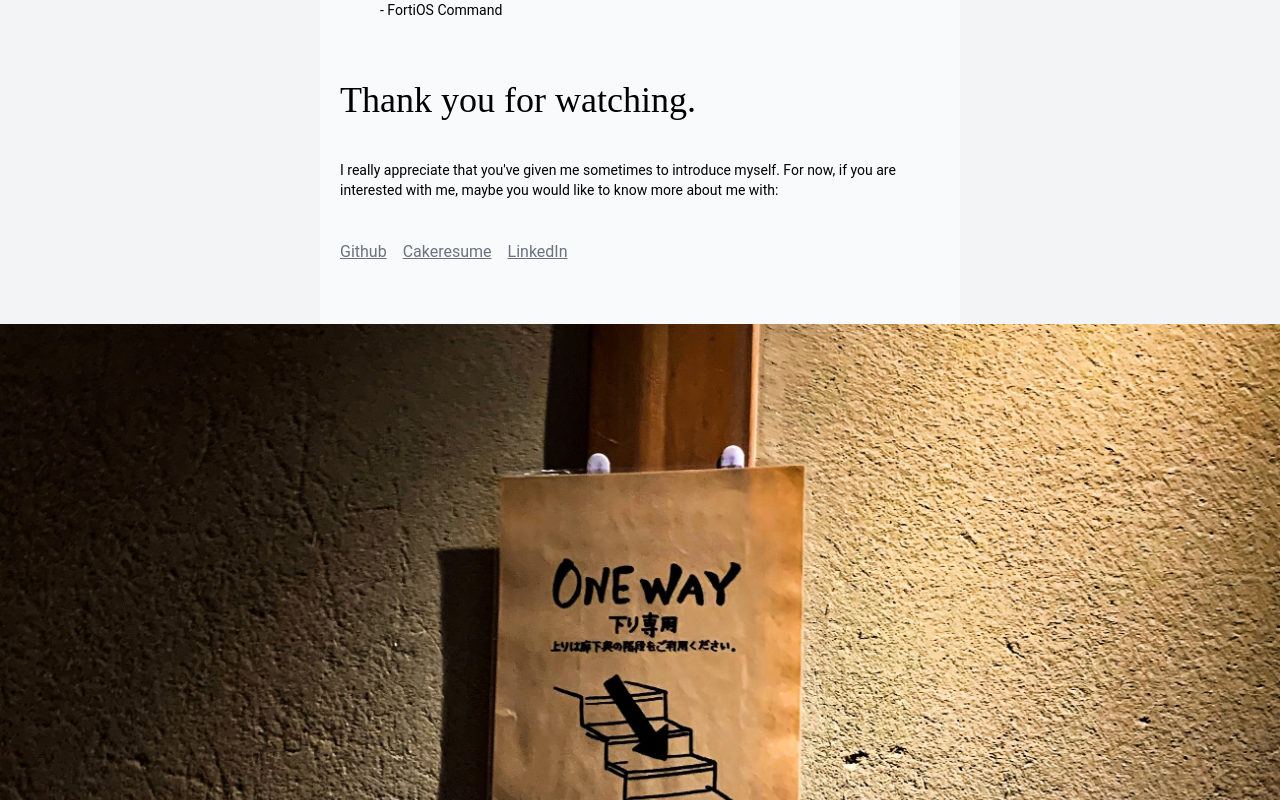
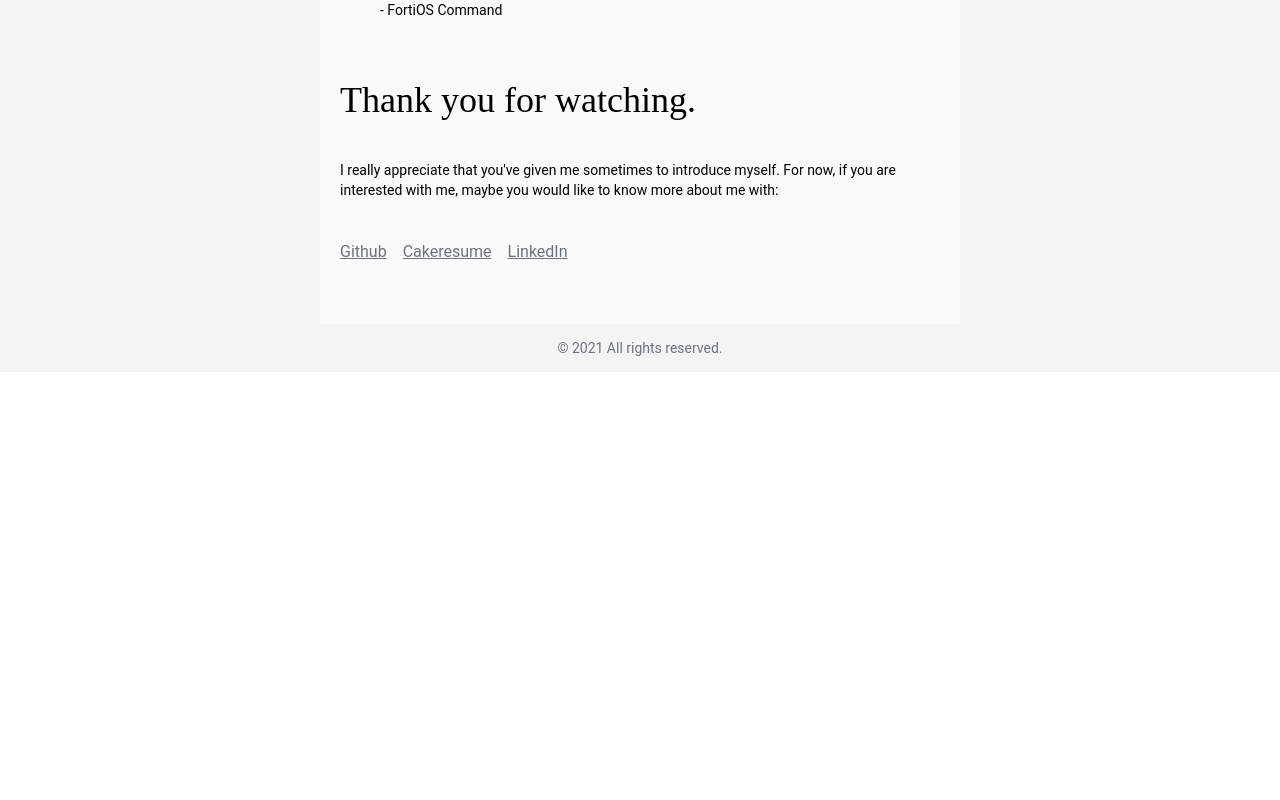
Before and after one commit to thejimmylin/j3y, a React (Create React App) app: page / in a window 1280 px wide. Shown: the part 2000-2800 px from the top of the page. After the commit the page ends 2372 px from the top, so only its background shows below. Built offline with nearby package versions, Linux system fonts and the light colour scheme.

Commit message:
Update App.js

```diff
--- a/src/App.js
+++ b/src/App.js
@@ -2,7 +2,7 @@ const App = () => {
   return (
     <>
       {/* header - A 100% height block with parallax background. */}
-      <header className="h-full header parallax">
+      <header className="h-screen header parallax">
         <div className="animate-pulse">
           <p className="px-8 pt-8 text-4xl text-white bodoni-moda">
             <a href="/">Jimmy Lin</a>
@@ -105,8 +105,13 @@ const App = () => {
           <p className="p-5"></p>
         </div>
       </section>
-      <footer className="h-full footer parallax">
+
+      <footer className="flex items-center justify-center h-12 bg-gray-100 footer">
+        <div className="max-w-screen-sm mx-auto text-sm text-center text-gray-500">
+          © 2021 All rights reserved.
+        </div>
       </footer>
+
     </>
   );
 };
```
